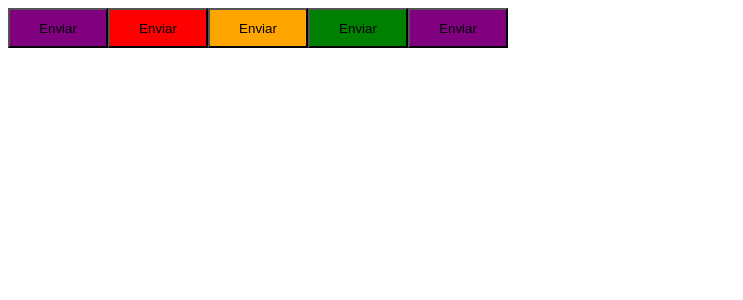
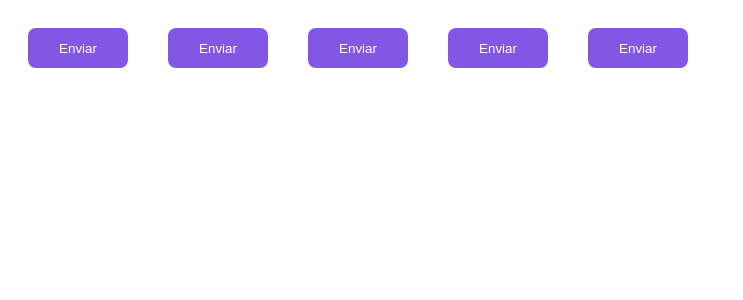
Before and after one commit to Drlazinho/ignite-timer, a React (Vite) app: page / in a window 1280 px wide. Shown: the top 300 px of the page, without its empty margins (0-743 px from the left). Built offline with nearby package versions, Linux system fonts and the light colour scheme.

Commit message:
Commit: Estrutura da aplicação - Configurando tema

```diff
--- a/src/App.tsx
+++ b/src/App.tsx
@@ -1,14 +1,16 @@
+import { ThemeProvider } from "styled-components";
 import { Button } from "./components/Button";
+import { defaultTheme } from "./src/styles/themes/default";
 
 export function App() {
 
   return (
-    <>
+    <ThemeProvider theme={defaultTheme}>
         <Button variant="primary"/>
         <Button variant="danger"/>
         <Button variant="secondary"/>
         <Button variant="success"/>
         <Button/>
-    </>
+    </ThemeProvider>
   )
 }
--- a/src/components/Button.styles.ts
+++ b/src/components/Button.styles.ts
@@ -16,8 +16,13 @@
 export const ButtonContainer = styled.button<ButtonContainerProps>`
   width: 100px;
   height: 40px;
+  border: 0;
+  margin: 20px;
+  border-radius: 8px;
 
-  ${props => {
+  background-color: ${props => props.theme.primary};
+  color: ${props => props.theme.white}
+  /* ${props => {
     return css`background-color: ${buttonVariants[props.variant]}`
-  }}
+  }} */
 `
--- /dev/null
+++ b/src/src/styles/themes/default.ts
@@ -0,0 +1,5 @@
+export const defaultTheme = {
+  white: '#fff',
+  primary: '#8257e6',
+  secondary: 'orange',
+}
```
